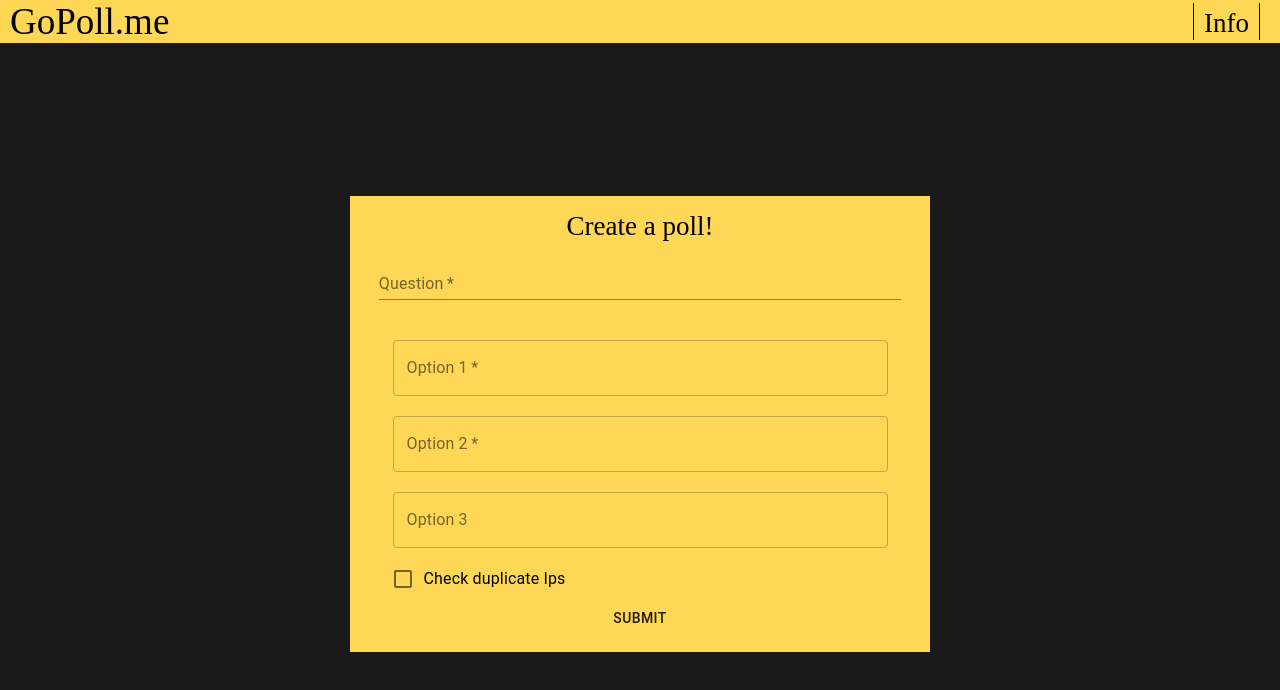
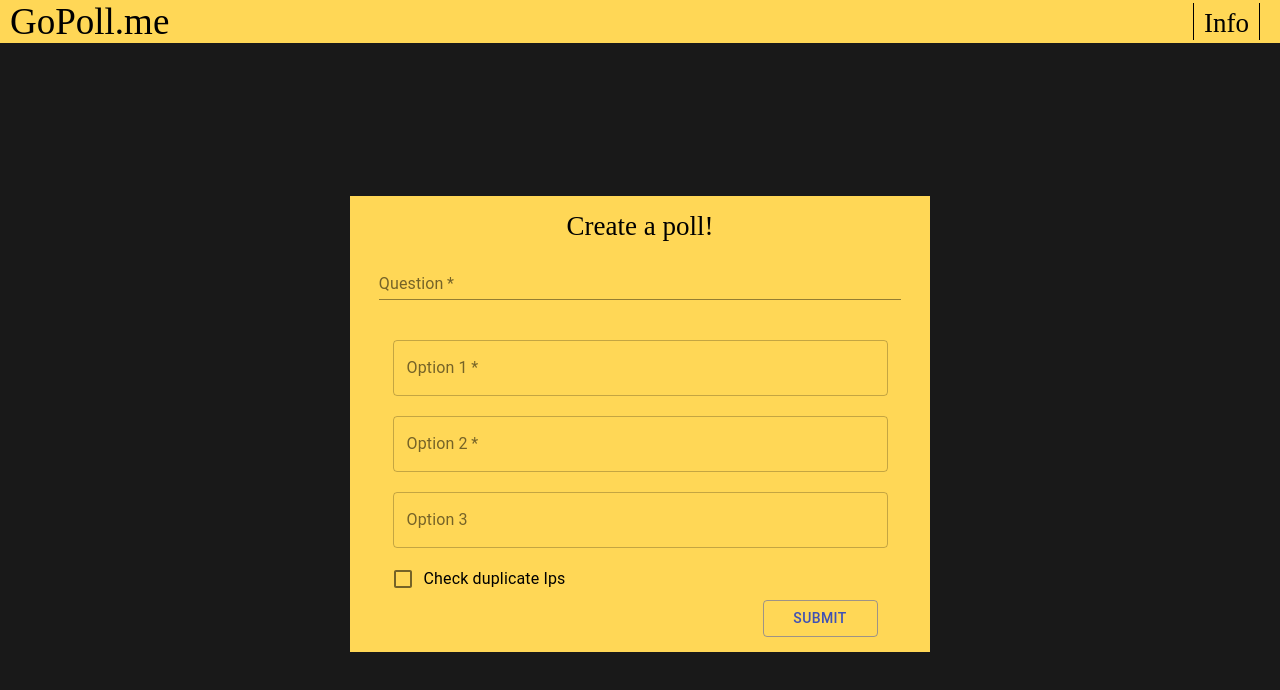
Before and after one commit to MarcDwyer/gopollv2, a React (Create React App) app in the folder frontend/: page / in a window 1280 px wide. Shown: the top 690 px of the page. Built offline with nearby package versions, Linux system fonts and the light colour scheme; no server answers; a web font is replaced by a local one.

Commit message:
submit btn in createPoll is less prone to accidental clicks

```diff
--- a/frontend/src/components/VotePoll/vote_poll.tsx
+++ b/frontend/src/components/VotePoll/vote_poll.tsx
@@ -57,7 +57,7 @@ const VotePoll = (props: Props) => {
                 <FormControlLabel
                   key={k}
                   value={k}
-                  control={<Radio />}
+                  control={<Radio color="primary" />}
                   label={v.value}
                 />
               );
--- a/frontend/src/containers/Create-Poll/create.scss
+++ b/frontend/src/containers/Create-Poll/create.scss
@@ -7,6 +7,10 @@
   flex-direction: column;
   width: 90%;
   margin: auto;
+
+  .create-btn {
+    margin: auto 10px auto auto;
+  }
 }
 
 .question {
--- a/frontend/src/containers/Create-Poll/create.tsx
+++ b/frontend/src/containers/Create-Poll/create.tsx
@@ -92,13 +92,22 @@ const CreatePoll = () => {
               label="Check duplicate Ips"
               control={
                 <Checkbox
+                  color="primary"
                   onChange={() => setFilter(!filterIps)}
                   checked={filterIps}
                 />
               }
             />
+            <MyButton
+              color="primary"
+              variant="outlined"
+              className="create-btn"
+              type="submit"
+              width="115px"
+            >
+              Submit
+            </MyButton>
           </div>
-          <MyButton type="submit">Submit</MyButton>
         </form>
       </InnerCard>
     </Card>
--- a/frontend/src/containers/Poll-Viewer/poll-viewer.tsx
+++ b/frontend/src/containers/Poll-Viewer/poll-viewer.tsx
@@ -31,17 +31,11 @@ const PollViewer = () => {
   }, [valid]);
 
   const renderView = () => {
-    if (!socket) {
-      return null;
-    }
-    if (!poll && valid) {
-      return <MyHeader>Poll doesn't exist</MyHeader>;
-    }
     if (!valid) {
       return <MyHeader>Not a valid poll ID</MyHeader>;
     }
-    if (!poll) {
-      return null;
+    if (!socket || !poll) {
+      return <MyHeader>Waiting...</MyHeader>;
     }
     switch (view) {
       case "vote":
--- a/frontend/src/styled-components/styles.ts
+++ b/frontend/src/styled-components/styles.ts
@@ -25,7 +25,14 @@ export const PollInput = styled(TextField)`
   margin: 10px 0 10px 0 !important;
 `;
 
-export const MyButton = styled(Button)``;
+type PMyButton = {
+  width?: string;
+  margin?: string;
+};
+export const MyButton = styled(Button)<PMyButton>`
+  width: ${p => p.width || ""};
+  margin: ${p => p.margin || ""};
+`;
 
 type PMyHeader = {
   fontSize?: string;
```
Also changed, not shown: 2 other files (tests, documents, lock files or other folders).
